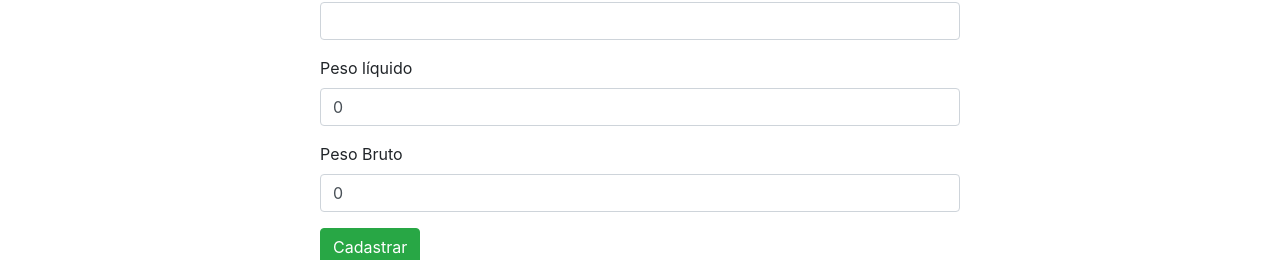
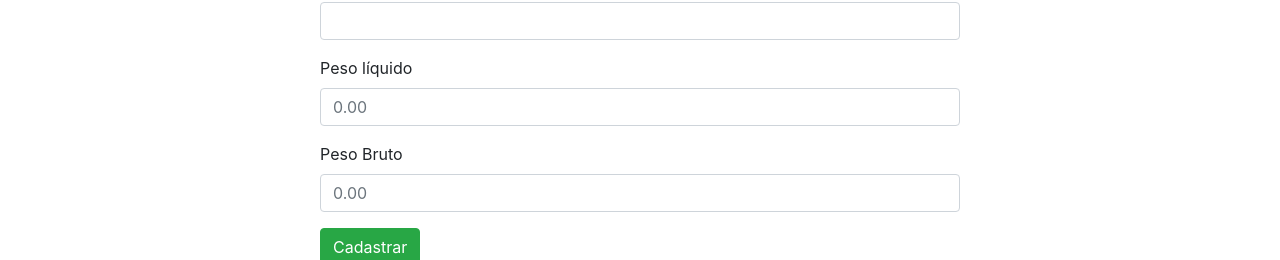
Before and after one commit to tarcnux/parts-catalog, a Vue app in the folder frontend/: page /add in a window 1280 px wide. Shown: the part 232-492 px from the top of the page. Built offline with nearby package versions, Linux system fonts and the light colour scheme; the HTML template or start-up script is replaced by a standard one.

Commit message:
Fix small things

```diff
--- a/frontend/src/components/AddPart.vue
+++ b/frontend/src/components/AddPart.vue
@@ -46,7 +46,8 @@
         type="number"
         class="form-control"
         id="netWeight"
-        required
+        placeholder="0.00" step="0.01"
+        value="0.00" required
         v-model="part.netWeight"
         name="netWeight"
       />
@@ -58,13 +59,14 @@
         type="number"
         class="form-control"
         id="grossWeight"
-        required
+        placeholder="0.00" step="0.01"
+        value="0.00" required
         v-model="part.grossWeight"
         name="grossWeight"
       />
     </div>
 
-      <button @click="saveTutorial" class="btn btn-success">Cadastrar</button>
+      <button @click="savePart" class="btn btn-success">Cadastrar</button>
     </div>
 
     <div v-else>
@@ -87,8 +89,8 @@ export default {
         id: null,
         name: "",
         applicationVehicle: "",
-        netWeight: 0.0,
-        grossWeight: 0.0
+        netWeight: "",
+        grossWeight: ""
       },
       submitted: false,
       errors: []
@@ -147,9 +149,9 @@ export default {
       }
     },
 
-    newTutorial() {
+    newPart() {
       this.submitted = false;
-      this.tutorial = {};
+      this.part = {};
     }
   }
 };
--- a/frontend/src/components/PartsList.vue
+++ b/frontend/src/components/PartsList.vue
@@ -72,7 +72,7 @@
         </div>
 
         <a class="badge badge-warning"
-          :href="'/api/v1/parts/' + currentPart.id"
+          :href="'/parts/' + currentPart.id"
         >
           Alterar
         </a>
```
